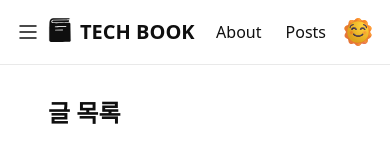
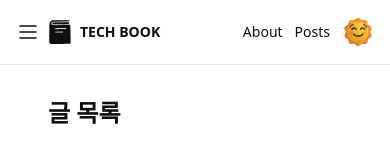
Before and after one commit to seonghoho/tech-book, a Next.js app: page / in a window 390 px wide. Shown: the top 152 px of the page. Built offline with nearby package versions, Linux system fonts and the light colour scheme.

Commit message:
fix: 반응형 배경 잘리는 문제 수정

```diff
--- a/src/components/Header.tsx
+++ b/src/components/Header.tsx
@@ -44,16 +44,16 @@ export default function Header({ onToggleSidebar, buttonRef }: HeaderProps) {
               <MenuIcon className="w-6 h-6 text-gray-700 dark:text-bright" />
             </button>
             {/* 로고  */}
-            <Link href="/" className="flex gap-2">
+            <Link href="/" className="flex items-center gap-2">
               <LogoSvgIcon className="w-6 h-6 text-gray-700 dark:text-bright" />
-              <div className="text-xl font-bold text-dark dark:text-bright">
+              <div className="sm:text-xl text-sm font-bold text-dark dark:text-bright">
                 TECH BOOK
               </div>
             </Link>
           </div>
           {/* 오른쪽: 다크모드 토글  */}
-          <div className="flex items-center">
-            <div className="flex items-center gap-6">
+          <div className="flex items-center sm:gap-6 gap-3">
+            <div className="flex items-center sm:gap-6 gap-3 sm:text-base text-sm">
               {navLinks.map((link) => (
                 <Link
                   key={link.href}
@@ -66,7 +66,7 @@ export default function Header({ onToggleSidebar, buttonRef }: HeaderProps) {
             </div>
             <button
               onClick={toggleTheme}
-              className="text-lg ml-4 hover:opacity-70"
+              className="text-lg hover:opacity-70"
               aria-label={isDark ? "라이트 모드로 전환" : "다크 모드로 전환"}
             >
               {isDark ? (
--- a/src/components/PostContent.tsx
+++ b/src/components/PostContent.tsx
@@ -22,9 +22,9 @@ export default function PostContent({
   return (
     <article className="prose dark:prose-invert w-full max-w-none">
       <div className="max-w-full lg:max-w-screen-lg w-full lg:px-8 px-1 mx-auto">
-        <h1>{title}</h1>
+        <div className="sm:text-3xl font-semibold text-2xl pb-4">{title}</div>
         <div className="flex sm:flex-row flex-col sm:items-center justify-between pb-4">
-          <div className="flex items-center text-lg text-gray-500 dark:text-gray-400">
+          <div className="flex items-center sm:text-lg text-base text-gray-500 dark:text-gray-400">
             {description}
           </div>
           <div className="flex items-center text-sm text-gray-500 dark:text-gray-400">
--- a/src/styles/globals.css
+++ b/src/styles/globals.css
@@ -6,7 +6,6 @@
 
 html {
   @apply bg-[#F1F1F1] text-[#0F0F0F];
-  min-width: 375px;
 }
 
 html.dark {
@@ -15,4 +14,6 @@ html.dark {
 
 body {
   @apply font-sans;
+  min-width: 350px;
+  background-color: inherit;
 }
```
